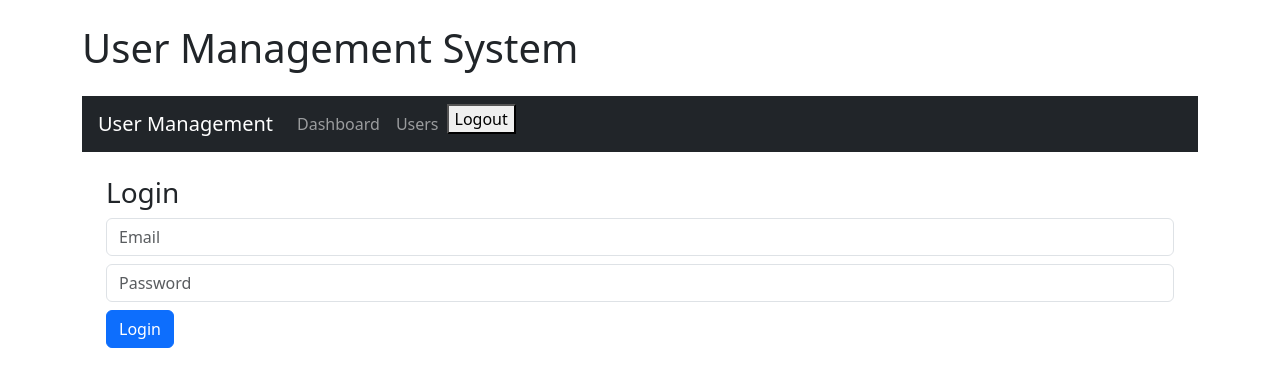
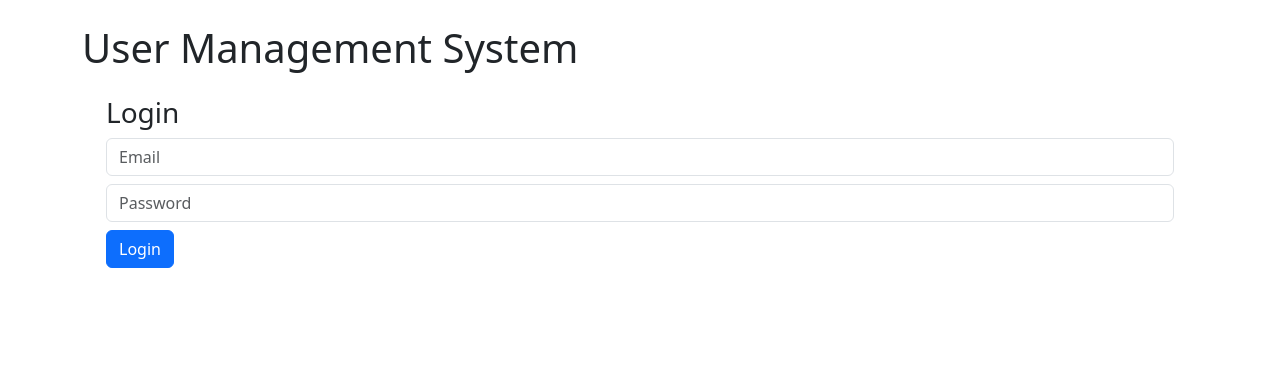
Before and after one commit to DuleeshaGamalathge/user-management-system, an Angular app in the folder angular-frontend/: page /login in a window 1280 px wide. Shown: the top 386 px of the page. Built offline with nearby package versions, Linux system fonts and the light colour scheme.

Commit message:
Conditionally display navbar based on authentication status

```diff
--- a/angular-frontend/src/app/app.component.html
+++ b/angular-frontend/src/app/app.component.html
@@ -1,6 +1,6 @@
 <div class="container mt-4">
     <h1 class="mb-4">User Management System</h1>
-    <app-navbar></app-navbar>
+    <app-navbar *ngIf="authService.isLoggedIn()"></app-navbar>
     <div class="container mt-4">
         <router-outlet></router-outlet>
     </div>
--- a/angular-frontend/src/app/app.component.ts
+++ b/angular-frontend/src/app/app.component.ts
@@ -3,6 +3,7 @@ import { RouterOutlet } from '@angular/router';
 import { CommonModule } from '@angular/common';
 import { UsersListComponent } from './components/users-list/users-list.component';
 import { NavbarComponent } from './components/navbar/navbar.component';
+import { AuthService } from './services/auth.service';
 
 @Component({
   selector: 'app-root',
@@ -13,4 +14,6 @@ import { NavbarComponent } from './components/navbar/navbar.component';
 })
 export class AppComponent {
   title = 'angular-frontend';
+
+  constructor(public authService: AuthService) {}
 }
```
